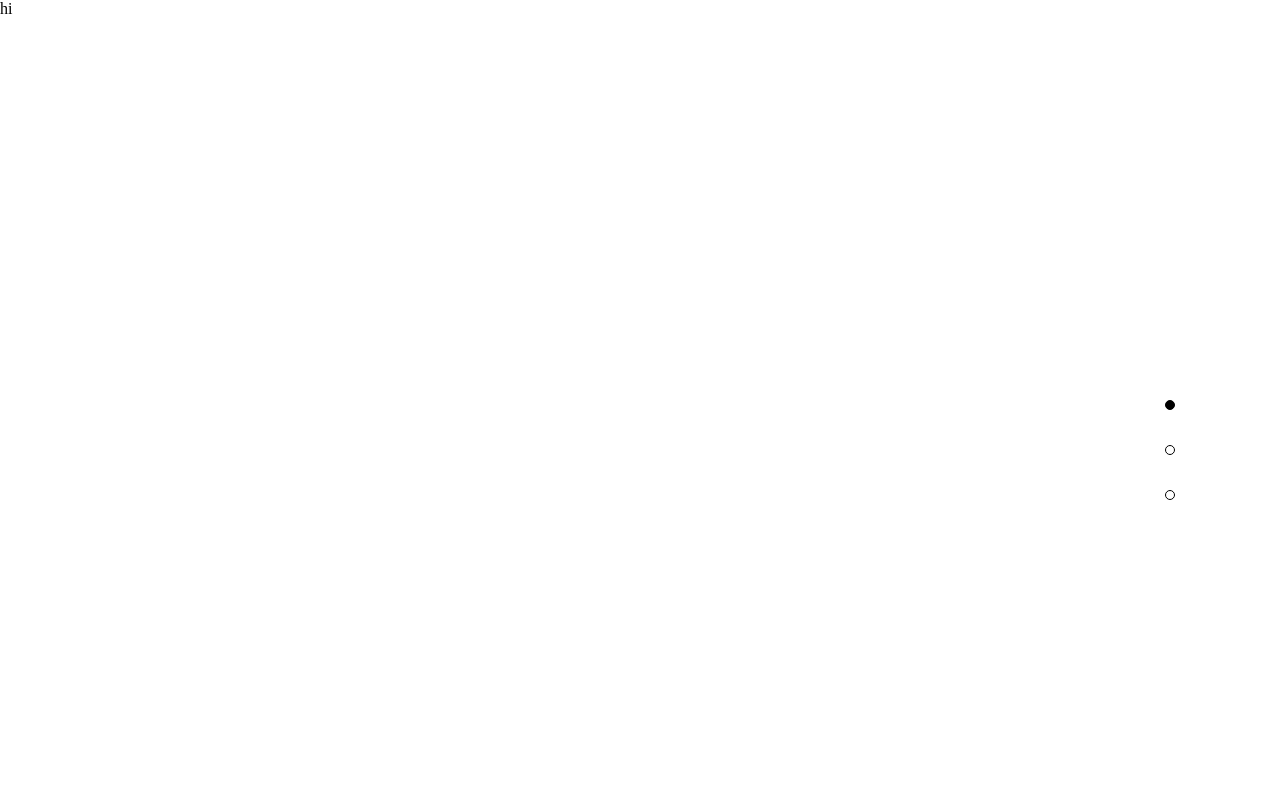
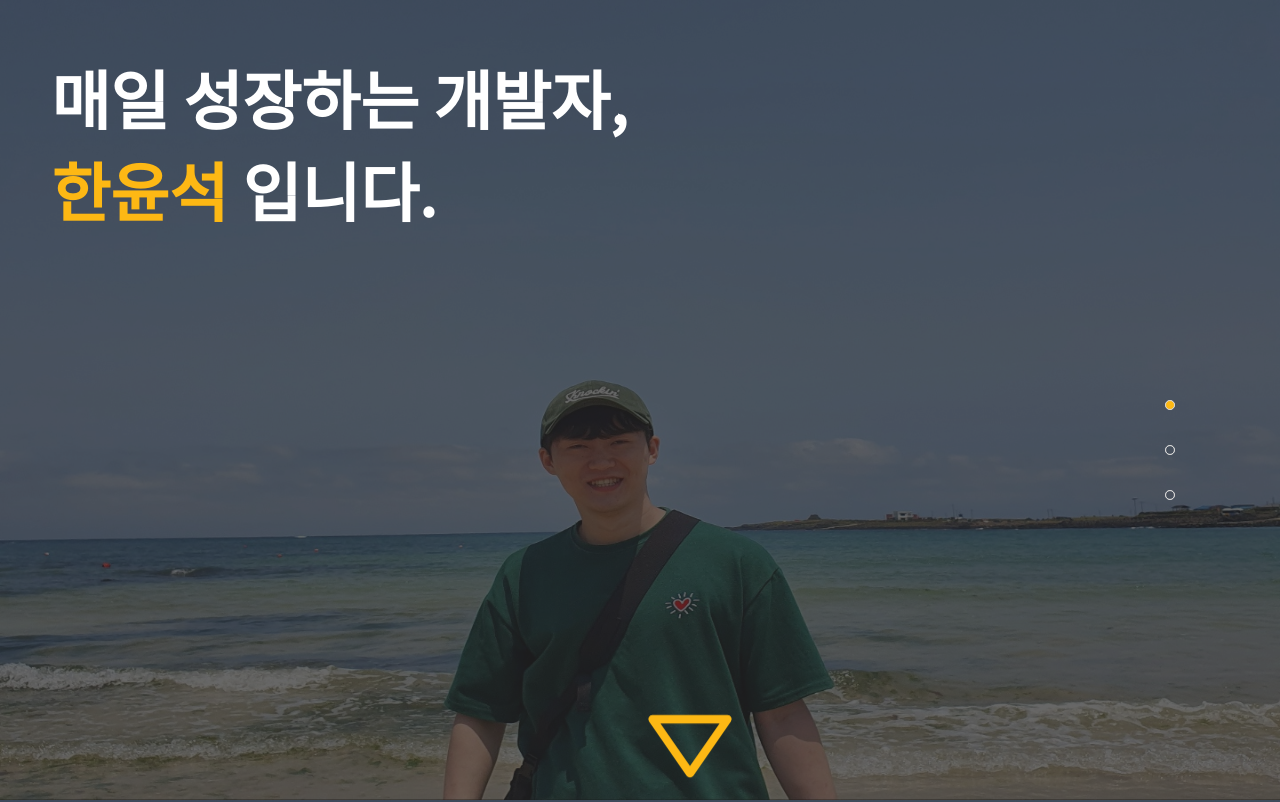
Before and after one commit to hanyoonseok/MYPORTFOLIO, a React (Create React App) app: page / in a window 1280 px wide. Shown: the top 802 px of the page. Built offline with nearby package versions, Linux system fonts and the light colour scheme.

Commit message:
add main page css

```diff
--- a/package.json
+++ b/package.json
@@ -9,6 +9,7 @@
     "node-sass": "^7.0.1",
     "react": "^18.1.0",
     "react-dom": "^18.1.0",
+    "react-icons": "^4.4.0",
     "react-router-dom": "^6.3.0",
     "react-scripts": "5.0.1",
     "web-vitals": "^2.1.4"
--- a/public/index.html
+++ b/public/index.html
@@ -10,20 +10,15 @@
       content="Web site created using create-react-app"
     />
     <link rel="apple-touch-icon" href="%PUBLIC_URL%/logo192.png" />
-    <!--
-      manifest.json provides metadata used when your web app is installed on a
-      user's mobile device or desktop. See https://developers.google.com/web/fundamentals/web-app-manifest/
-    -->
     <link rel="manifest" href="%PUBLIC_URL%/manifest.json" />
-    <!--
-      Notice the use of %PUBLIC_URL% in the tags above.
-      It will be replaced with the URL of the `public` folder during the build.
-      Only files inside the `public` folder can be referenced from the HTML.
+    <!-- google fonts -->
+    <link rel="preconnect" href="https://fonts.googleapis.com" />
+    <link rel="preconnect" href="https://fonts.gstatic.com" crossorigin />
+    <link
+      href="https://fonts.googleapis.com/css2?family=Noto+Sans+KR&display=swap"
+      rel="stylesheet"
+    />
 
-      Unlike "/favicon.ico" or "favicon.ico", "%PUBLIC_URL%/favicon.ico" will
-      work correctly both with client-side routing and a non-root public URL.
-      Learn how to configure a non-root public URL by running `npm run build`.
-    -->
     <title>React App</title>
   </head>
   <body>
--- a/src/components/MainPage/Dots/index.jsx
+++ b/src/components/MainPage/Dots/index.jsx
@@ -4,9 +4,9 @@ const Dot = ({ num, scrollIdx }) => {
       style={{
         width: 10,
         height: 10,
-        border: "1px solid black",
+        border: "1px solid lightgray",
         borderRadius: 999,
-        backgroundColor: scrollIdx === num ? "black" : "transparent",
+        backgroundColor: scrollIdx === num ? "#fdb814" : "transparent",
         transitionDuration: 1000,
         transition: "background-color 0.5s",
       }}
--- a/src/pages/App.jsx
+++ b/src/pages/App.jsx
@@ -5,12 +5,14 @@ import MainPage from "./MainPage";
 
 const App = () => {
   return (
-    <MainPage/>
-    // <Router basename={process.env.PUBLIC_URL}>
-    //   <Routes>
-    //     <Route exact path="/" element={<MainPage />} />
-    //   </Routes>
-    // </Router>
+    <>
+      <MainPage />
+      <Router basename={process.env.PUBLIC_URL}>
+        <Routes>
+          <Route exact path="/" element={<MainPage />} />
+        </Routes>
+      </Router>
+    </>
   );
 };
 
--- a/src/pages/MainPage/index.jsx
+++ b/src/pages/MainPage/index.jsx
@@ -2,6 +2,8 @@ import { useEffect, useRef, useState } from "react";
 import "./style.scss";
 
 import { Dots } from "../../components";
+import BackgroundImg from "../../assets/background.jpg";
+import {BiDownArrow} from "react-icons/bi"
 
 const MainPage = () => {
   const [scrollIdx, setScrollIdx] = useState(1);
@@ -75,16 +77,28 @@ const MainPage = () => {
     const wrapperRefCurrent = mainWrapperRef.current;
     wrapperRefCurrent.addEventListener("wheel", wheelHandler);
 
-    return () => {
-      //wrapperRefCurrent.removeEventHandler("wheel", wheelHandler);
-    };
+    // return () => {
+    //   wrapperRefCurrent.removeEventHandler("wheel", wheelHandler);
+    // };
   }, []);
 
   return (
     <div className="main-wrapper" ref={mainWrapperRef}>
       <Dots scrollIdx={scrollIdx} />
-      <div className="main-item">hi</div>
+      <div className="main-item">
+        <img src={BackgroundImg} alt="" className="backgroundimg"/>
+        <div className="black-effect"></div>
+        <div className="title-wrapper">
+          <h1 className="main-title">매일 성장하는 개발자,</h1>
+          <h1 className="main-title">
+            <b>한윤석</b> 입니다.
+          </h1>
+        </div>
+        <BiDownArrow className="arrow"/>
+      </div>
+
       <div className="main-item">hi2</div>
+
       <div className="main-item">hi3</div>
     </div>
   );
--- a/src/pages/MainPage/style.scss
+++ b/src/pages/MainPage/style.scss
@@ -1,6 +1,9 @@
 @mixin stretch {
   width: 100%;
   height: 100%;
+}
+@mixin boldNotoSans {
+  font-family: "Noto Sans KR", sans-serif;
 }
 
 .main-wrapper {
@@ -11,4 +14,50 @@
 
 .main-item {
   height: 100vh;
+  position: relative;
+  .backgroundimg {
+    @include stretch();
+    position: absolute;
+    top: 0;
+    left: 0;
+    z-index: -1;
+  }
+  .black-effect {
+    @include stretch();
+    background-color: #292929;
+    opacity: 0.7;
+    position: absolute;
+    top: 0;
+    left: 0;
+    z-index: -1;
+  }
+  .title-wrapper {
+    padding: 4% 0 0 4%;
+  }
+  .main-title {
+    @include boldNotoSans();
+    z-index: 2;
+    font-size: 64px;
+    color: #fff;
+    b {
+      color: #fdb814;
+    }
+  }
 }
+
+@keyframes bounce {
+  from {
+  }
+  to {
+    transform: translate(0, 15px);
+  }
+}
+.arrow {
+  width: 100px;
+  height: 100px;
+  position: absolute;
+  bottom: 20px;
+  left: 50%;
+  color: #fdb814;
+  animation: bounce 1s infinite;
+}
```
Also changed, not shown: src/assets/background.jpg (added), 1 other file (tests, documents, lock files or other folders).
